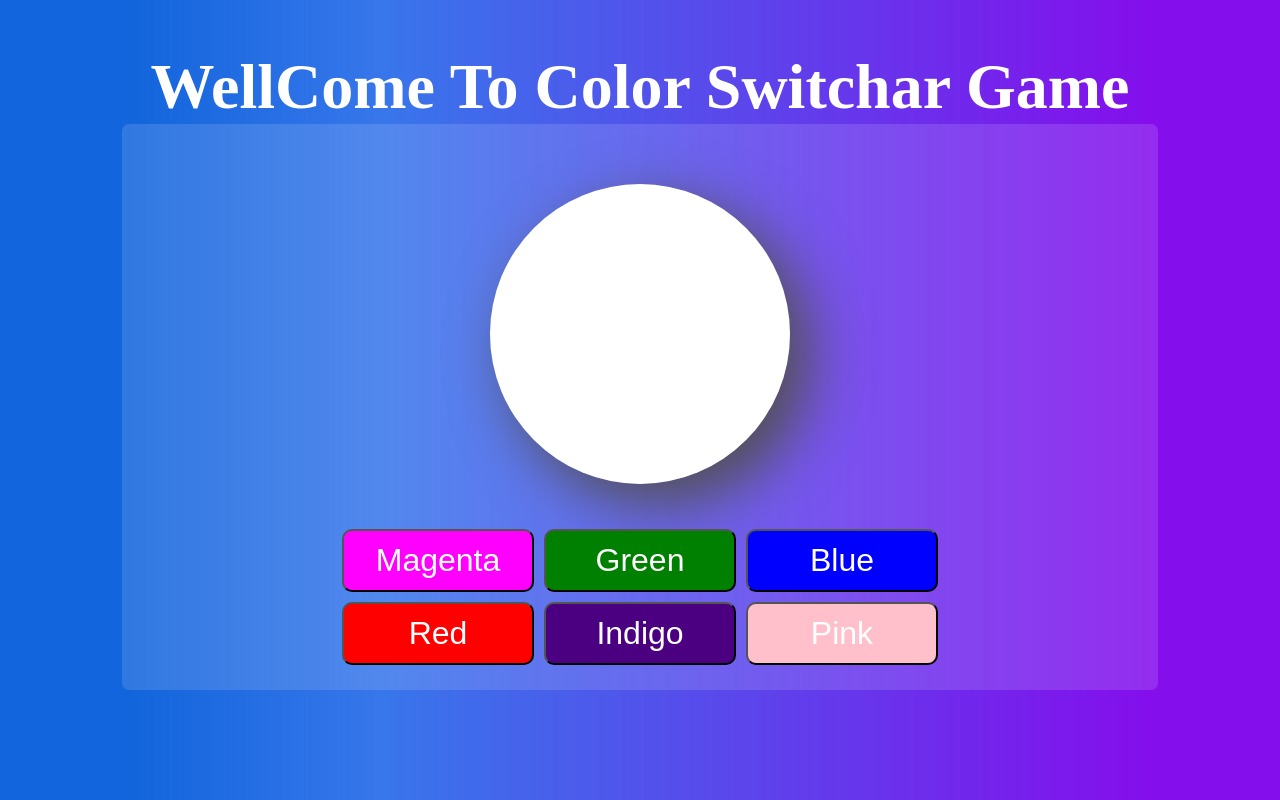
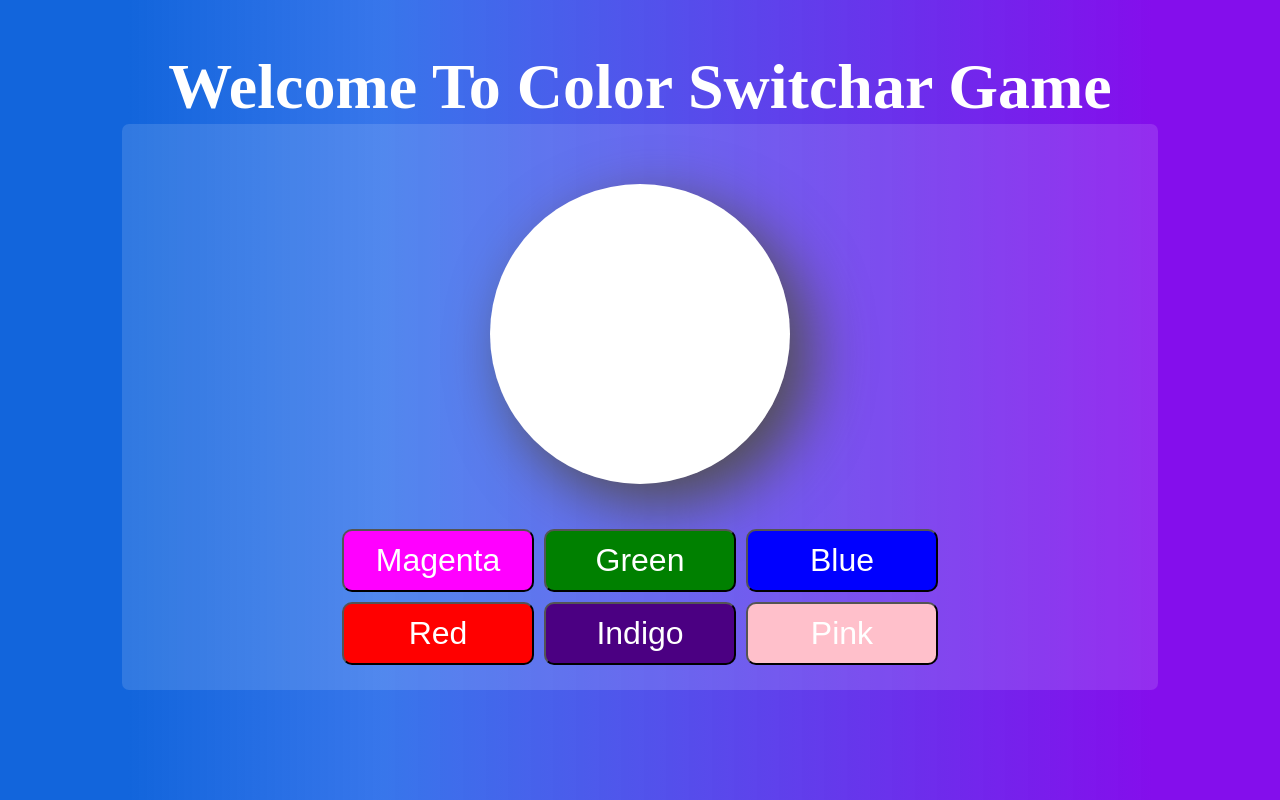
Before and after one commit to Shaheb746/Color-switcher, a plain HTML site: page index.html in a window 1280 px wide. Drawn offline with Linux system fonts and the light colour scheme.

Commit message:
Change in h1

```diff
--- a/index.html
+++ b/index.html
@@ -7,7 +7,7 @@
     <link rel="stylesheet" href="style.css">
 </head>
 <body>
-    <h1>WellCome to Color Switchar Game</h1>
+    <h1>Welcome To Color Switchar Game</h1>
     <div class="contenar">
         <div class="buttn">
             <div class="screen" id="scrn"></div>
```
